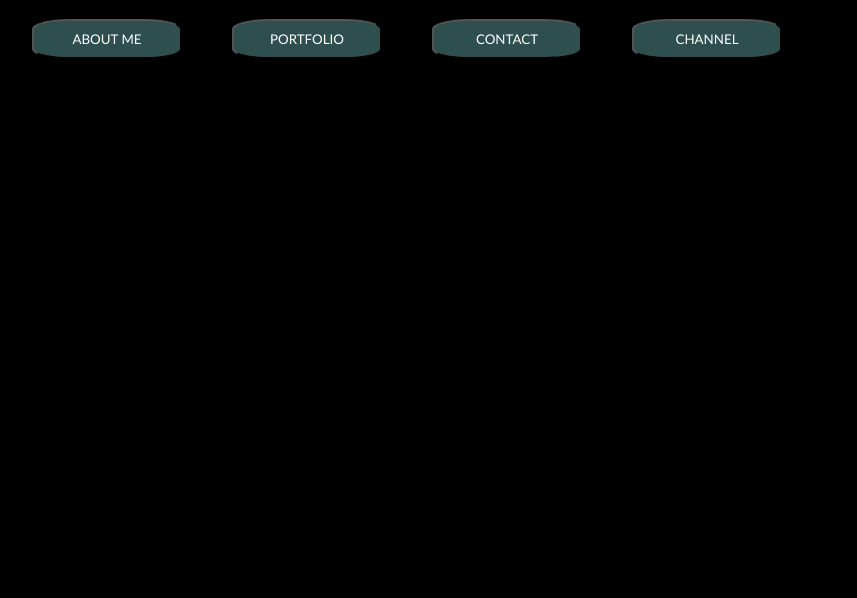
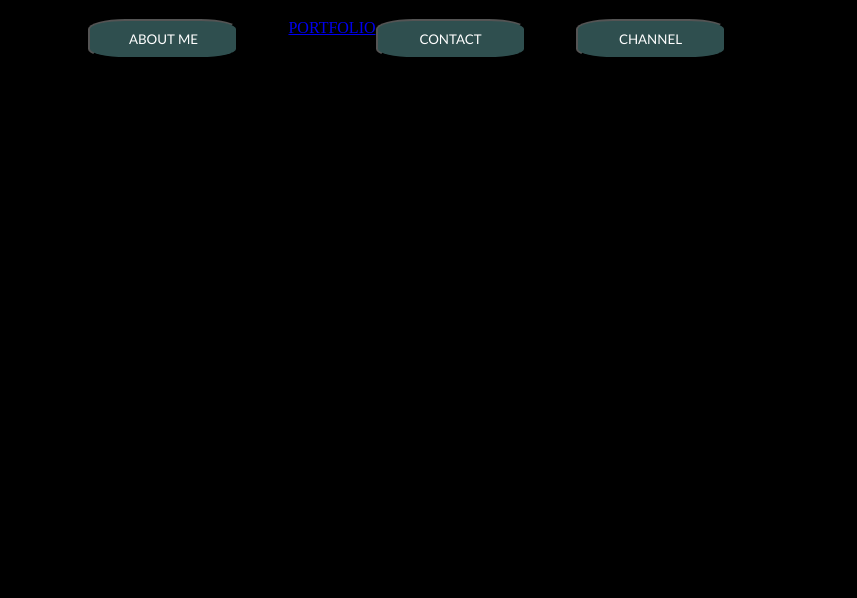
Before and after one commit to Cmanthey135/Cmanthey135.github.io, a plain HTML site: page index.html in a window 1280 px wide. Shown: the part 202-800 px from the top of the page, without its empty margins (208-1065 px from the left). Drawn offline with Linux system fonts and the light colour scheme.

Commit message:
Update index.html

```diff
--- a/index.html
+++ b/index.html
@@ -16,7 +16,7 @@
        <a href="https://cmanthey135.github.io/about.html" class="about">
                     <button>ABOUT ME</button>
                     </a>
-        <a href="https://cmanthey135.github.io/portfolio.html" class="portfolio">
+        <a href="https://cmanthey135.github.io/portfolio.html" class="portfolio"
                      <button>PORTFOLIO</button>
         </a>
         <a href="https://cmanthey135.github.io/contact.html"class="contact">
```
